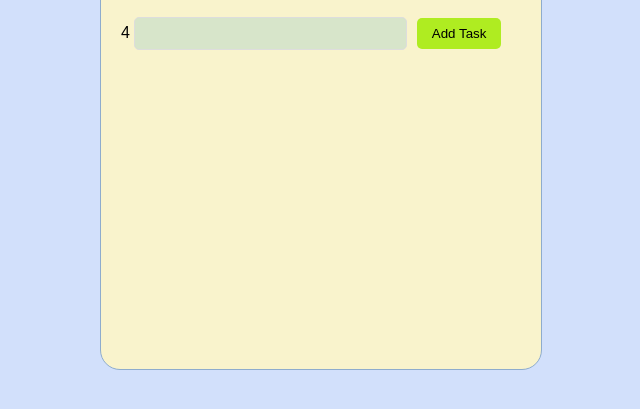
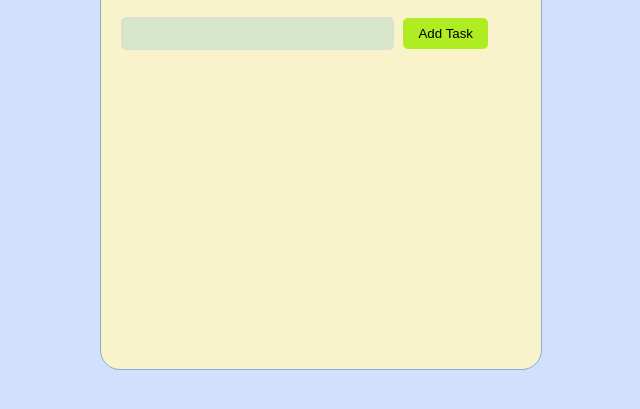
Before and after one commit to ombade/ToDO_list, a plain HTML site: page index.html in a window 1280 px wide. Shown: the part 451-860 px from the top of the page, without its empty margins (319-959 px from the left). Drawn offline with nearby package versions, Linux system fonts and the light colour scheme.

Commit message:
Update index.html
file change

```diff
--- a/index.html
+++ b/index.html
@@ -2,7 +2,7 @@
 <html>
 <head>
     <title>Todo App</title>
-   <script src="https://ajax.googleapis.com/ajax/libs/angularjs/1.8.2/angular.min.js"></script>
+    <script src="https://ajax.googleapis.com/ajax/libs/angularjs/1.8.2/angular.min.js"></script>
     <style>
         body {
             font-family: Arial, sans-serif;
@@ -76,7 +76,7 @@
 <div ng-app="todoApp" ng-controller="todoController" class="todo-container">
 
     <h2>Todo List</h2>
-{{2+2}}
+
     <input type="text" ng-model="task">
     <button ng-click="addTask()" class="addTask">Add Task</button>
 
```
